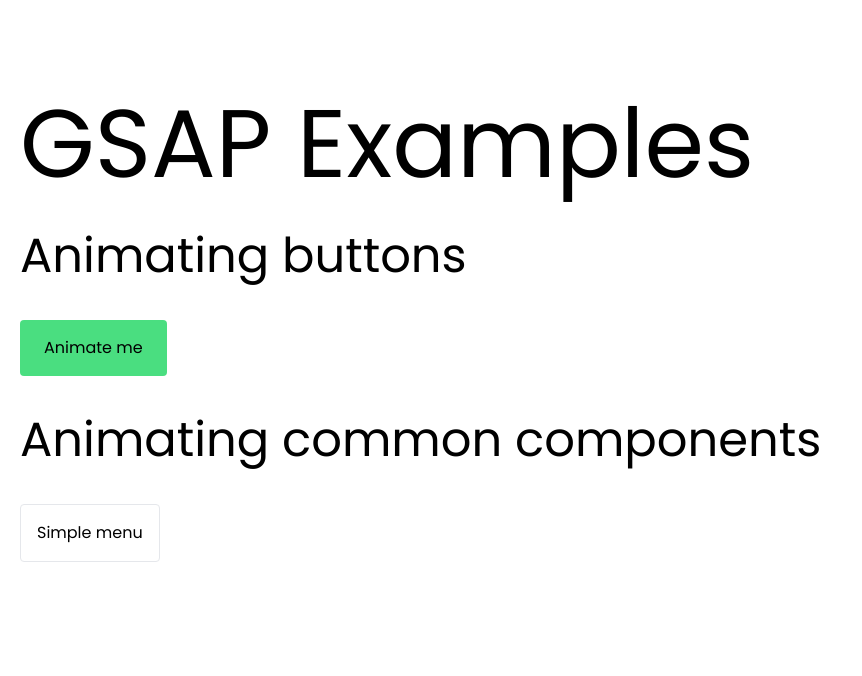
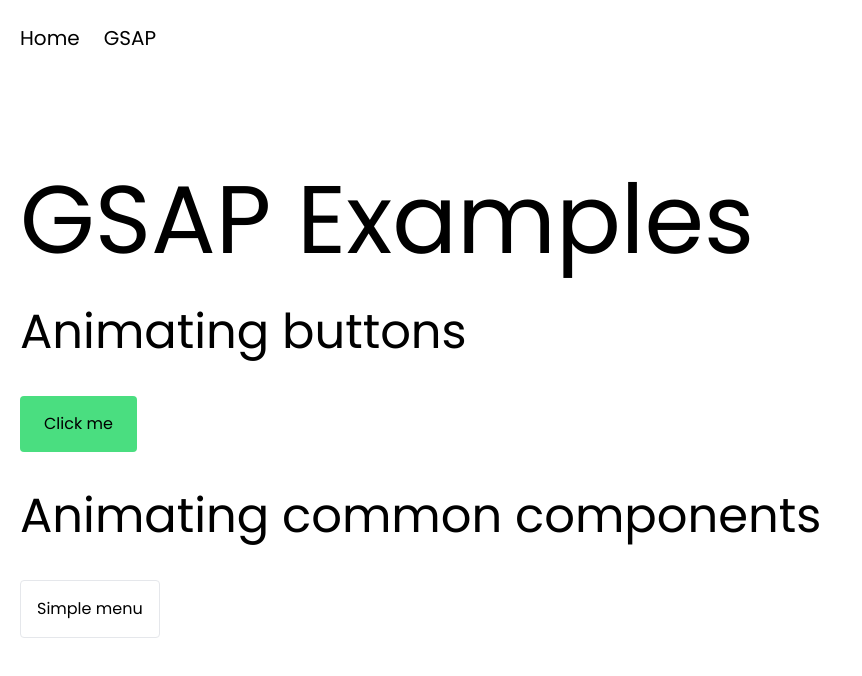
Before and after one commit to Jwakers/animation-standards, a Next.js app: page /gsap/examples in a window 1280 px wide. Shown: the top 676 px of the page, without its empty margins (0-862 px from the left). Built offline with nearby package versions, Linux system fonts and the light colour scheme.

Commit message:
Basic navigation

```diff
--- a/src/app/layout.tsx
+++ b/src/app/layout.tsx
@@ -1,6 +1,7 @@
 import type { Metadata } from "next";
 import { Poppins } from "next/font/google";
 import "./globals.css";
+import Nav from "@/components/nav";
 
 const poppins = Poppins({ weight: ["400", "500"], subsets: ["latin"] });
 
@@ -16,7 +17,10 @@
 }) {
   return (
     <html lang="en">
-      <body className={poppins.className}>{children}</body>
+      <body className={poppins.className}>
+        <Nav />
+        {children}
+      </body>
     </html>
   );
 }
--- /dev/null
+++ b/src/components/nav.tsx
@@ -0,0 +1,49 @@
+"use client";
+
+import Link from "next/link";
+import Container from "./container";
+import { useRef } from "react";
+import { gsap } from "gsap";
+
+export default function Nav() {
+  const container = useRef(null);
+
+  const handleMouseEnter = (event: React.MouseEvent) => {
+    const { target } = event;
+    const { offsetWidth, offsetLeft } = target as HTMLLIElement;
+    gsap.to(".rule", {
+      width: offsetWidth,
+      x: offsetLeft,
+    });
+  };
+
+  const handleMouseLeave = () => {
+    gsap.to(".rule", {
+      width: 0,
+    });
+  };
+
+  return (
+    <nav ref={container}>
+      <Container className="relative">
+        <ul className="flex gap-6 py-6">
+          <li
+            className="text-xl"
+            onMouseEnter={handleMouseEnter}
+            onMouseLeave={handleMouseLeave}
+          >
+            <Link href="/">Home</Link>
+          </li>
+          <li
+            className="text-xl"
+            onMouseEnter={handleMouseEnter}
+            onMouseLeave={handleMouseLeave}
+          >
+            <Link href="/gsap">GSAP</Link>
+          </li>
+        </ul>
+        <hr className="rule absolute bottom-0 w-0 border-b border-red-400" />
+      </Container>
+    </nav>
+  );
+}
--- a/src/components/spin-button.tsx
+++ b/src/components/spin-button.tsx
@@ -33,7 +33,7 @@
         className="spin-button rounded bg-green-400 px-6 py-4"
         onClick={handleClick}
       >
-        Animate me
+        Click me
       </button>
     </div>
   );
```
